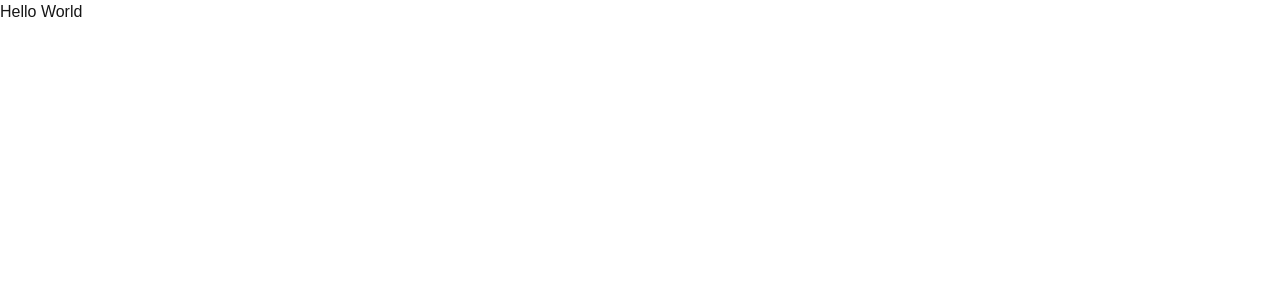
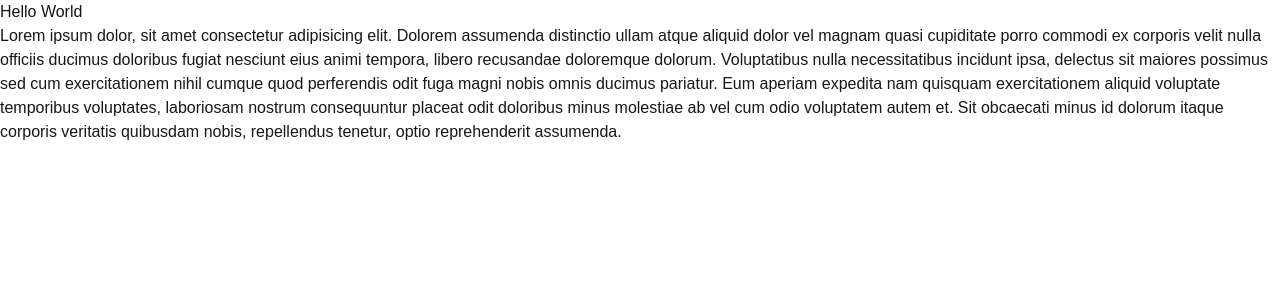
Before and after one commit to zeads/frontend-portfolio, a Next.js app: page / in a window 1280 px wide. Shown: the top 300 px of the page. Built offline with nearby package versions, Linux system fonts and the light colour scheme.

Commit message:
test: edit check deploy edgeone pages

```diff
--- a/app/page.tsx
+++ b/app/page.tsx
@@ -4,6 +4,20 @@ export default function Home() {
   return (
     <>
       <h1>Hello World</h1>
+      <p>
+        Lorem ipsum dolor, sit amet consectetur adipisicing elit. Dolorem
+        assumenda distinctio ullam atque aliquid dolor vel magnam quasi
+        cupiditate porro commodi ex corporis velit nulla officiis ducimus
+        doloribus fugiat nesciunt eius animi tempora, libero recusandae
+        doloremque dolorum. Voluptatibus nulla necessitatibus incidunt ipsa,
+        delectus sit maiores possimus sed cum exercitationem nihil cumque quod
+        perferendis odit fuga magni nobis omnis ducimus pariatur. Eum aperiam
+        expedita nam quisquam exercitationem aliquid voluptate temporibus
+        voluptates, laboriosam nostrum consequuntur placeat odit doloribus minus
+        molestiae ab vel cum odio voluptatem autem et. Sit obcaecati minus id
+        dolorum itaque corporis veritatis quibusdam nobis, repellendus tenetur,
+        optio reprehenderit assumenda.
+      </p>
     </>
   );
 }
```
